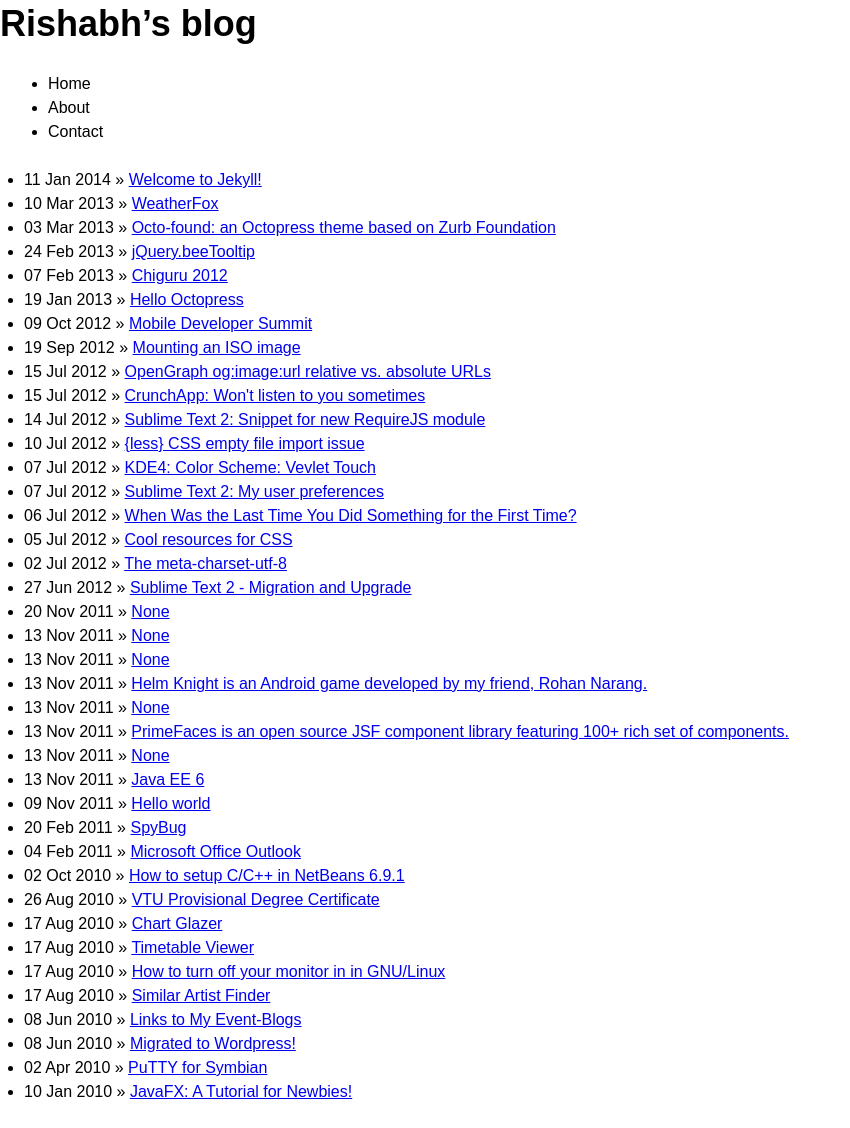
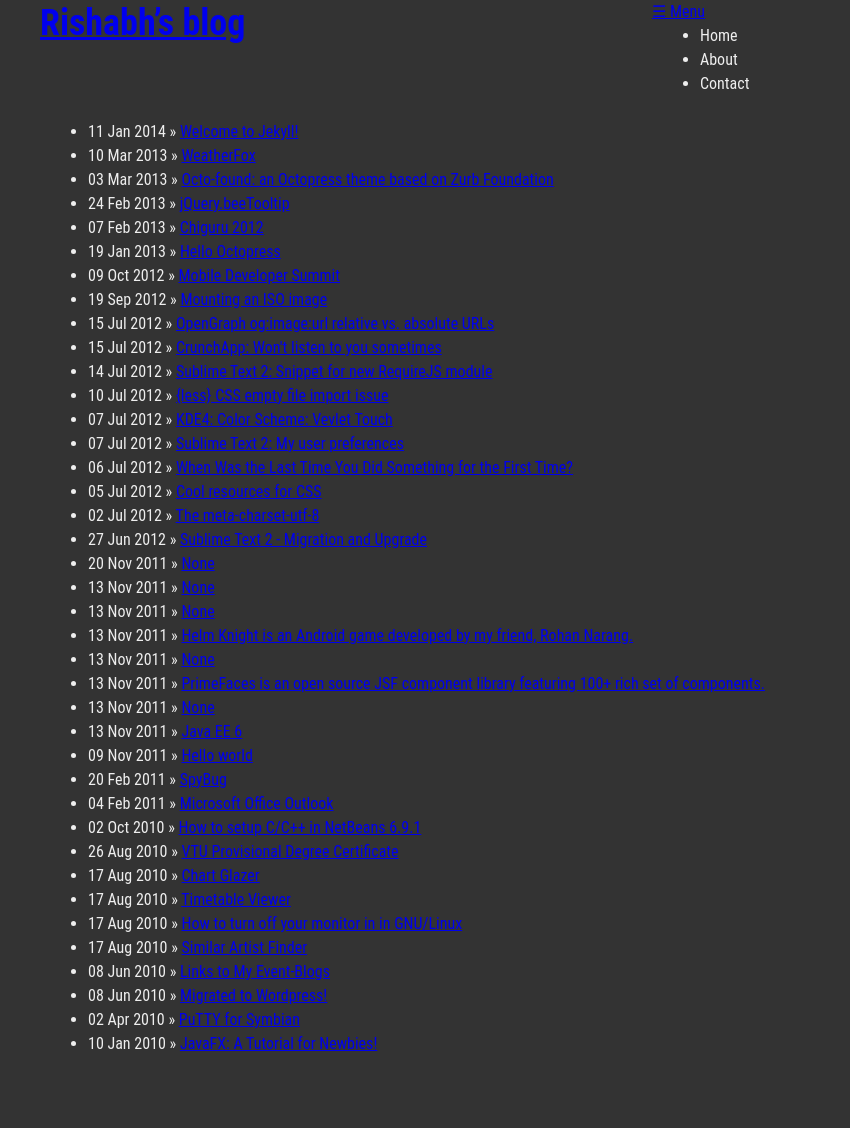
Before and after one commit to rishabh-ink/rishabhsrao.github.io, a Jekyll site: the page built from index.html, in a window 1280 px wide. Shown: the whole page, without its empty margins (0-850 px from the left). Built offline with Jekyll 4.4.1, drawn with Linux system fonts in a browser that asks for light colours; Markdown is read by kramdown in place of the engine named in the settings; after the commit the page ends 1080 px from its top, so only the background shows below that.

Commit message:
Creating header menu.

```diff
--- a/_includes/header.html
+++ b/_includes/header.html
@@ -1,10 +1,16 @@
 <header class="header">
-  <h1 class="header__title header__title--hidden">{{ site.title }}</h1>
-  <nav>
-    <ul class="header__menu">
-      <li>Home</li>
-      <li>About</li>
-      <li>Contact</li>
+  <div class="title__wrapper">
+    <h1 class="title title--hidden">
+      <a class="title__link" href="/">{{ site.title }}</a>
+    </h1>
+  </div><!-- /div.title__wrapper --><!--
+
+  --><nav class="menu">
+    <a class="menu__trigger" href="javascript:;">&#9776; Menu</a>
+    <ul>
+      <li class="menu__item">Home</li>
+      <li class="menu__item">About</li>
+      <li class="menu__item">Contact</li>
     </ul>
-  </nav>
+  </nav><!-- /nav.menu -->
 </header>
--- a/css/main.css
+++ b/css/main.css
@@ -1975,7 +1975,8 @@
 * Halves
 */
 /* line 23, ../lib/inuit.css/generic/_widths.scss */
-.one-half, .two-quarters, .three-sixths, .four-eighths, .five-tenths, .six-twelfths {
+.one-half, .two-quarters, .three-sixths, .four-eighths, .five-tenths, .six-twelfths, .title__wrapper,
+.menu {
   width: 50%;
 }
 
@@ -3493,7 +3494,7 @@
  * 3. Apply a negative `margin-left` to negate the columns’ gutters.
  */
 /* line 213, ../lib/csswizardry-grids/csswizardry-grids.scss */
-.grid, .container {
+.grid, .header {
   list-style: none;
   /* [1] */
   margin: 0;
@@ -3512,7 +3513,8 @@
  * 5. Required to combine fluid widths and fixed gutters.
  */
 /* line 239, ../lib/csswizardry-grids/csswizardry-grids.scss */
-.grid__item, .header {
+.grid__item, .title__wrapper,
+.menu {
   display: inline-block;
   /* [1] */
   padding-left: 24px;
@@ -3539,7 +3541,8 @@
   text-align: left;
 }
 /* line 264, ../lib/csswizardry-grids/csswizardry-grids.scss */
-.grid--rev > .grid__item, .grid--rev > .header {
+.grid--rev > .grid__item, .grid--rev > .title__wrapper,
+.grid--rev > .menu {
   direction: ltr;
   text-align: left;
 }
@@ -3553,7 +3556,8 @@
   margin-left: 0;
 }
 /* line 278, ../lib/csswizardry-grids/csswizardry-grids.scss */
-.grid--full > .grid__item, .grid--full > .header {
+.grid--full > .grid__item, .grid--full > .title__wrapper,
+.grid--full > .menu {
   padding-left: 0;
 }
 
@@ -3565,7 +3569,8 @@
   text-align: right;
 }
 /* line 290, ../lib/csswizardry-grids/csswizardry-grids.scss */
-.grid--right > .grid__item, .grid--right > .header {
+.grid--right > .grid__item, .grid--right > .title__wrapper,
+.grid--right > .menu {
   text-align: left;
 }
 
@@ -3578,7 +3583,8 @@
   text-align: center;
 }
 /* line 303, ../lib/csswizardry-grids/csswizardry-grids.scss */
-.grid--center > .grid__item, .grid--center > .header {
+.grid--center > .grid__item, .grid--center > .title__wrapper,
+.grid--center > .menu {
   text-align: left;
 }
 
@@ -3587,12 +3593,14 @@
  * `.grid`.
  */
 /* line 315, ../lib/csswizardry-grids/csswizardry-grids.scss */
-.grid--middle > .grid__item, .grid--middle > .header {
+.grid--middle > .grid__item, .grid--middle > .title__wrapper,
+.grid--middle > .menu {
   vertical-align: middle;
 }
 
 /* line 322, ../lib/csswizardry-grids/csswizardry-grids.scss */
-.grid--bottom > .grid__item, .grid--bottom > .header {
+.grid--bottom > .grid__item, .grid--bottom > .title__wrapper,
+.grid--bottom > .menu {
   vertical-align: bottom;
 }
 
@@ -3604,7 +3612,8 @@
   margin-left: -12px;
 }
 /* line 334, ../lib/csswizardry-grids/csswizardry-grids.scss */
-.grid--narrow > .grid__item, .grid--narrow > .header {
+.grid--narrow > .grid__item, .grid--narrow > .title__wrapper,
+.grid--narrow > .menu {
   padding-left: 12px;
 }
 
@@ -3616,7 +3625,8 @@
   margin-left: -48px;
 }
 /* line 346, ../lib/csswizardry-grids/csswizardry-grids.scss */
-.grid--wide > .grid__item, .grid--wide > .header {
+.grid--wide > .grid__item, .grid--wide > .title__wrapper,
+.grid--wide > .menu {
   padding-left: 48px;
 }
 
@@ -3641,7 +3651,8 @@
  * Halves
  */
 /* line 373, ../lib/csswizardry-grids/csswizardry-grids.scss */
-.one-half, .two-quarters, .three-sixths, .four-eighths, .five-tenths, .six-twelfths {
+.one-half, .two-quarters, .three-sixths, .four-eighths, .five-tenths, .six-twelfths, .title__wrapper,
+.menu {
   width: 50%;
 }
 
@@ -4080,7 +4091,7 @@
    * Whole
    */
   /* line 367, ../lib/csswizardry-grids/csswizardry-grids.scss */
-  .portable--one-whole, .header {
+  .portable--one-whole {
     width: 100%;
   }
 
@@ -4236,7 +4247,7 @@
    * Halves
    */
   /* line 373, ../lib/csswizardry-grids/csswizardry-grids.scss */
-  .desk--one-half, .desk--two-quarters, .desk--three-sixths, .desk--four-eighths, .desk--five-tenths, .desk--six-twelfths, .header {
+  .desk--one-half, .desk--two-quarters, .desk--three-sixths, .desk--four-eighths, .desk--five-tenths, .desk--six-twelfths {
     width: 50%;
   }
 
@@ -4386,3 +4397,16 @@
 /**
  * UI components
  */
+/* line 1, ui/_body.scss */
+body {
+  background-color: #333;
+  color: #eee;
+  font-family: "Roboto Condensed", sans-serif;
+}
+
+/* line 1, ui/_container.scss */
+.container {
+  margin-left: auto;
+  margin-right: auto;
+  max-width: 1200px;
+}
--- a/css/ui/_container.scss
+++ b/css/ui/_container.scss
@@ -1,3 +1,5 @@
 .container {
-  @extend .grid;
+  margin-left: auto;
+  margin-right: auto;
+  max-width: 1200px;
 }
```
Also changed, not shown: css/ui/_header.scss (+6 -2 lines).
